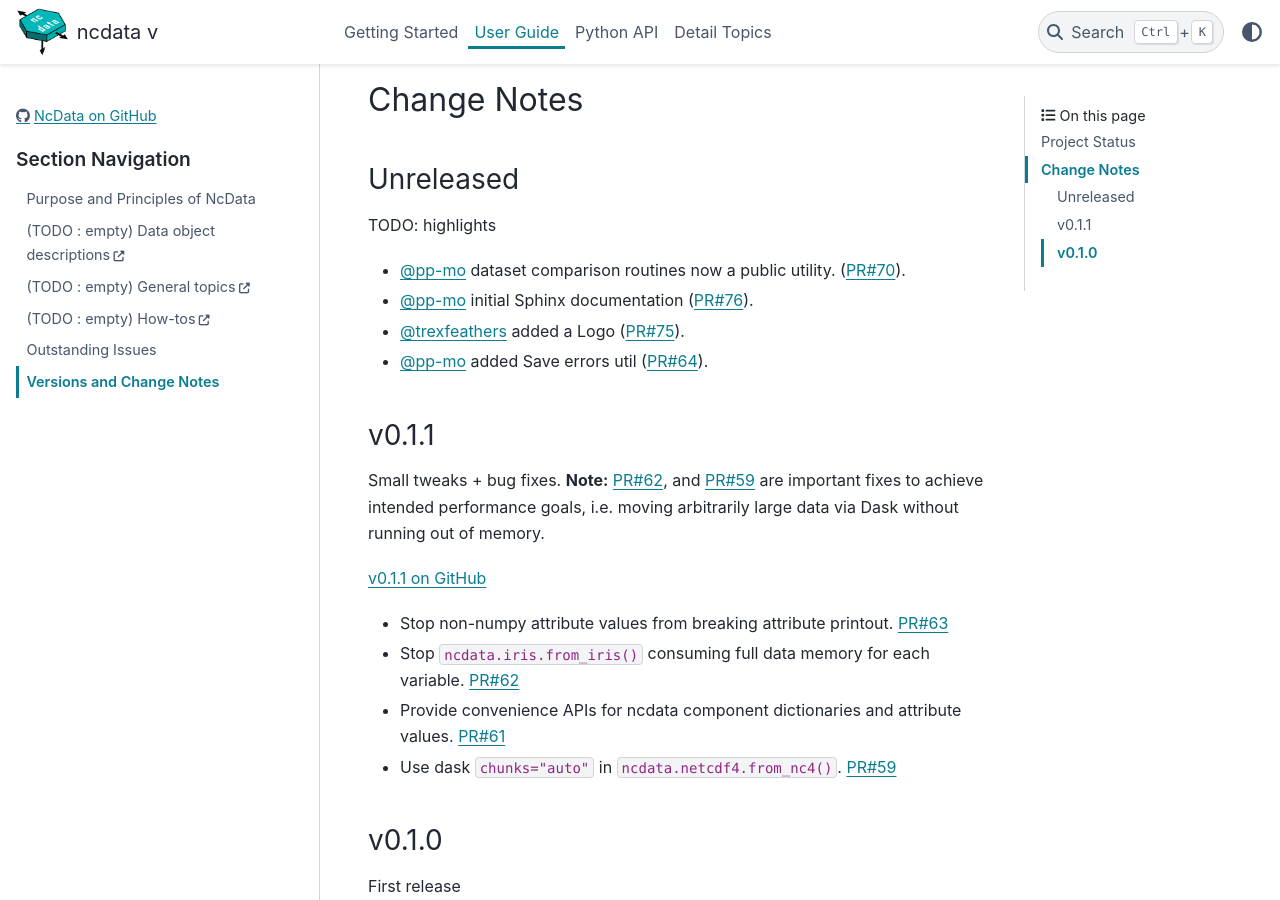
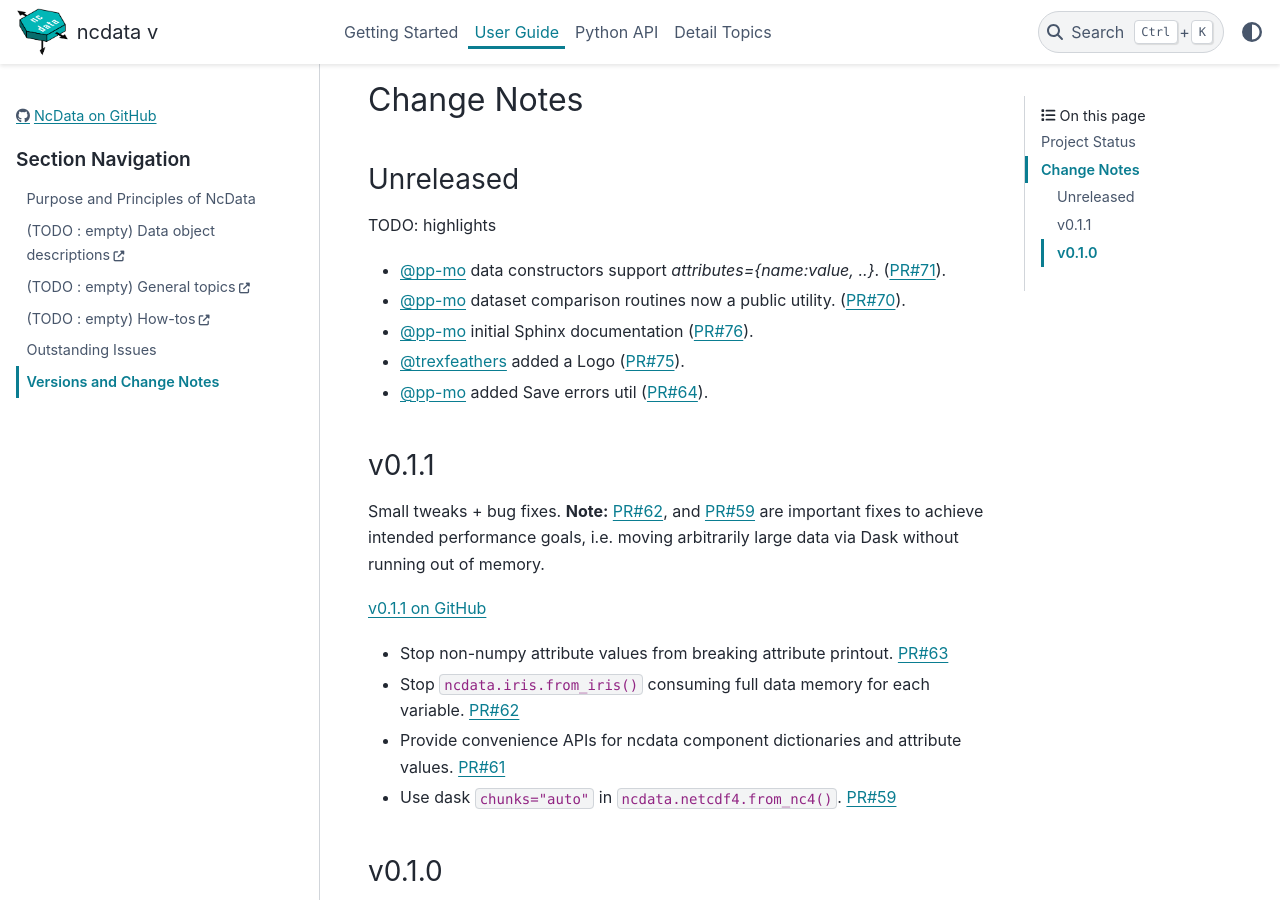
Before and after one commit to pp-mo/ncdata, a Sphinx documentation site: the page built from docs/change_log.rst, in a window 1280 px wide and 900 px high, scrolled down 447 px. Built offline with Sphinx 7.4.7 and the PyData theme 0.15.4, drawn with Linux system fonts in a browser that asks for light colours; the version number could not be read and is left out.

Commit message:
Add changelog entry.

```diff
--- a/docs/change_log.rst
+++ b/docs/change_log.rst
@@ -21,6 +21,9 @@ Change Notes
 Unreleased
 ^^^^^^^^^^
 TODO: highlights
+
+* `@pp-mo`_ data constructors support `attributes={name:value, ..}`.
+  (`PR#71 <https://github.com/pp-mo/ncdata/pull/71>`_).
 
 * `@pp-mo`_ dataset comparison routines now a public utility.
   (`PR#70 <https://github.com/pp-mo/ncdata/pull/70>`_).
```
